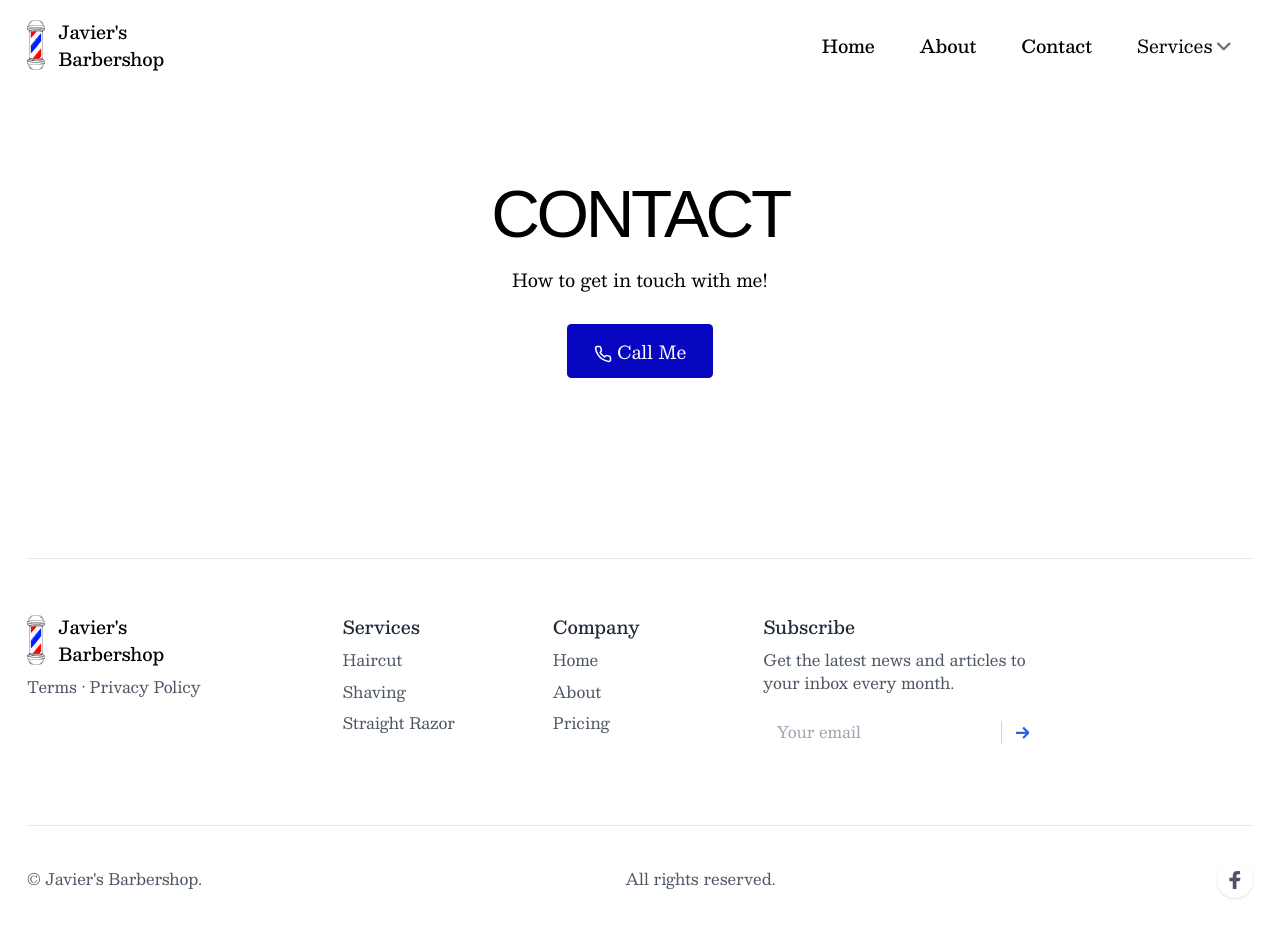
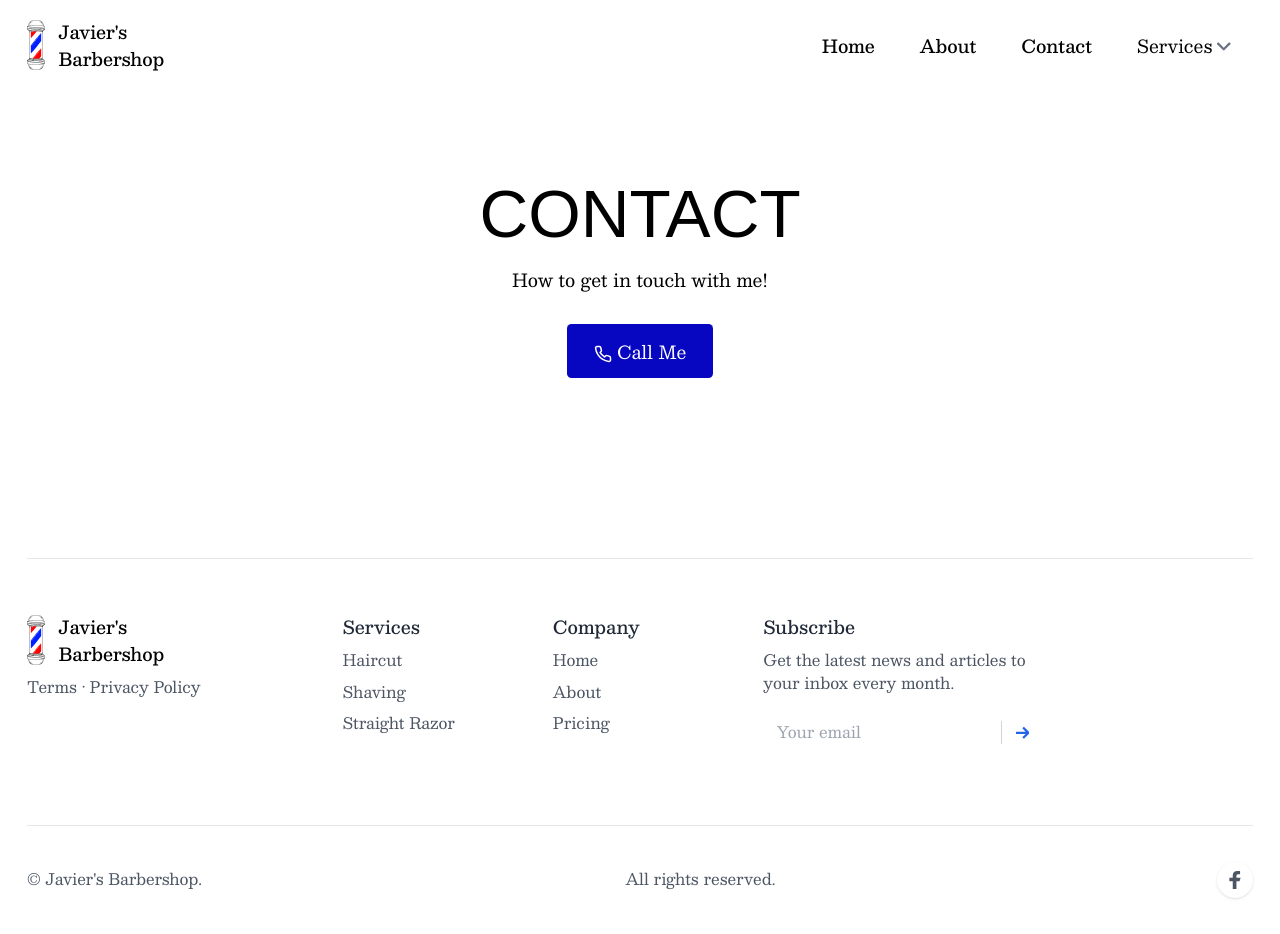
Before and after one commit to zackmorgs/javier, a Next.js app: page /contact in a window 1280 px wide. Built offline with nearby package versions, Linux system fonts and the light colour scheme; a web font is replaced by a local one.

Commit message:
updated titlexl to be clearer

```diff
--- a/components/ui/title.tsx
+++ b/components/ui/title.tsx
@@ -18,13 +18,13 @@ interface TitleProps {
 
 export function TitleXL({ children }: TitleProps) {
     return (
-        <h1 className={`${rye.className} uppercase text-4xl md:text-6xl font-bold leading-tighter tracking-tighter`}>{children}</h1>
+        <h1 className={`${rye.className} uppercase text-4xl md:text-6xl font-bold leading-tighter`}>{children}</h1>
     )
 }
 
 export function TitleLg({ children }: TitleProps) {
     return (
-        <h2 className={`uppercase text-3xl mt-2 font-bold`}>{children}</h2>
+        <h2 className={`uppercase text-3xl mt-2 font-bold leading-tighter `}>{children}</h2>
     )
 }
 
```
